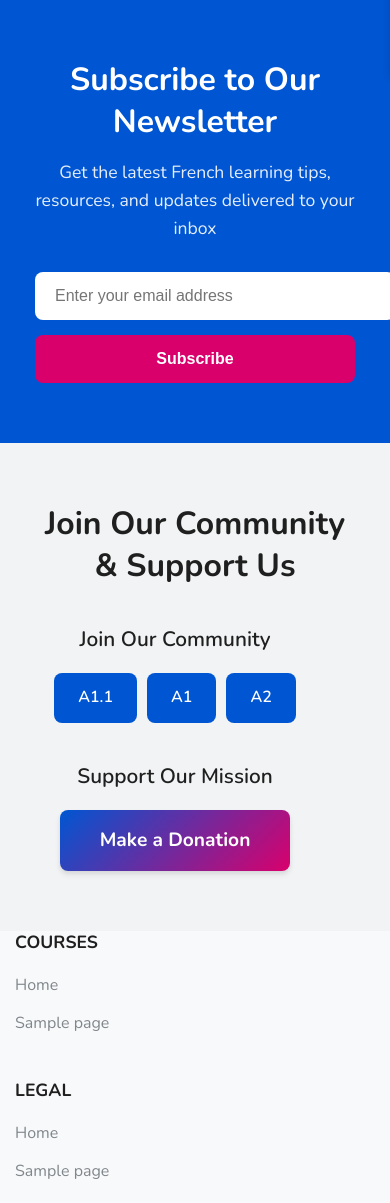
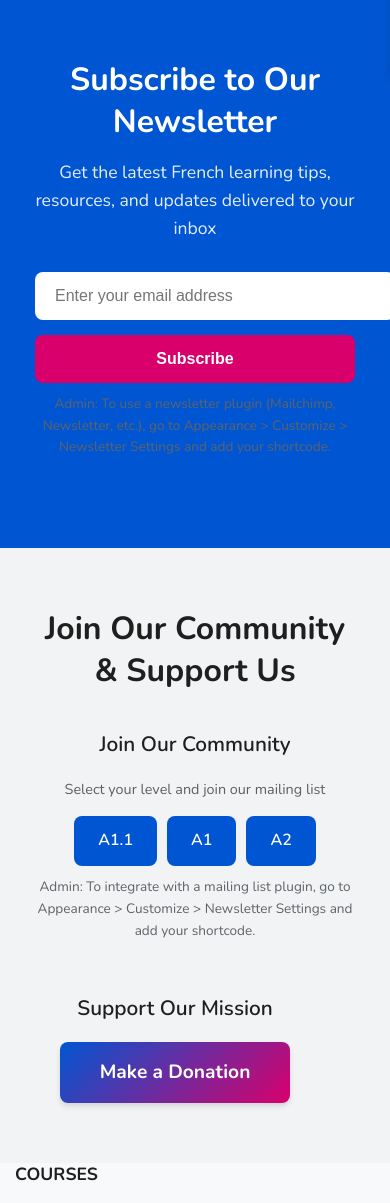
Before and after one commit to ellyj164/nerw, a WordPress theme: template wp-content/themes/them-main/404.php in a window 390 px wide. Shown: the part 764-1967 px from the top of the page. Run offline with PHP 8.4 and a stand-in for WordPress, Linux system fonts and the light colour scheme; the site name, menu and one post (Sample post) are stand-ins, and other content is empty; some libraries are stand-ins or nearby versions.

Commit message:
Fix hero video on mobile, add newsletter plugin support, ensure translator visible on mobile, update booking email
Co-authored-by: ellyj164 <226191809+ellyj164@users.noreply.github.com>

```diff
--- a/wp-content/themes/them-main/assets/css/main.css
+++ b/wp-content/themes/them-main/assets/css/main.css
@@ -2867,10 +2867,22 @@ body.translated-rtl {
         padding: 120px 20px;
     }
 
-    /* Mobile responsive video */
+    /* Mobile responsive video - Ensure video displays */
     .hero-video {
         object-fit: cover;
         object-position: center center;
+        /* Force video to display on mobile */
+        display: block !important;
+        width: 100% !important;
+        height: 100% !important;
+        /* Ensure video wrapper is visible */
+    }
+
+    .hero-video-wrapper {
+        display: block !important;
+        position: absolute !important;
+        width: 100% !important;
+        height: 100% !important;
     }
 
     .hero-video-overlay {
@@ -2901,6 +2913,13 @@ body.translated-rtl {
 
     .header-actions {
         gap: 8px;
+    }
+
+    /* Ensure Google Translate widget is visible on mobile */
+    .google-translate-widget,
+    #google_translate_widget_container {
+        display: flex !important;
+        visibility: visible !important;
     }
 
     /* Make Google Translate widget more compact on mobile */
--- a/wp-content/themes/them-main/footer.php
+++ b/wp-content/themes/them-main/footer.php
@@ -4,12 +4,31 @@
             <div class="container">
                 <h3><?php esc_html_e( 'Subscribe to Our Newsletter', 'french-practice-hub' ); ?></h3>
                 <p><?php esc_html_e( 'Get the latest French learning tips, resources, and updates delivered to your inbox', 'french-practice-hub' ); ?></p>
+
+                <?php
+                // Check if a newsletter plugin shortcode is defined
+                $newsletter_shortcode = get_theme_mod( 'fph_newsletter_shortcode', '' );
+
+                if ( ! empty( $newsletter_shortcode ) ) {
+                    // Use admin-configured newsletter plugin shortcode
+                    echo '<div class="newsletter-plugin-wrapper">';
+                    echo do_shortcode( $newsletter_shortcode );
+                    echo '</div>';
+                } else {
+                    // Default built-in newsletter form
+                    ?>
                     <form class="newsletter-form" action="<?php echo esc_url( admin_url( 'admin-post.php' ) ); ?>" method="post">
                         <?php wp_nonce_field( 'newsletter_subscribe', 'newsletter_nonce' ); ?>
                         <input type="hidden" name="action" value="newsletter_subscribe">
                         <input type="email" name="newsletter_email" placeholder="<?php esc_attr_e( 'Enter your email address', 'french-practice-hub' ); ?>" required>
                         <button type="submit"><?php esc_html_e( 'Subscribe', 'french-practice-hub' ); ?></button>
                     </form>
+                    <p class="newsletter-admin-note" style="font-size: 0.85em; color: var(--text-secondary); margin-top: 10px;">
+                        <?php esc_html_e( 'Admin: To use a newsletter plugin (Mailchimp, Newsletter, etc.), go to Appearance > Customize > Newsletter Settings and add your shortcode.', 'french-practice-hub' ); ?>
+                    </p>
+                    <?php
+                }
+                ?>
             </div>
         </section>
 
@@ -20,11 +39,30 @@
                 <div class="cta-buttons-container">
                     <div class="cta-button-group">
                         <h4><?php esc_html_e( 'Join Our Community', 'french-practice-hub' ); ?></h4>
+                        <p style="font-size: 0.9em; margin-bottom: 15px;"><?php esc_html_e( 'Select your level and join our mailing list', 'french-practice-hub' ); ?></p>
+                        <?php
+                        // Check if a join community plugin shortcode is defined
+                        $join_community_shortcode = get_theme_mod( 'fph_join_community_shortcode', '' );
+
+                        if ( ! empty( $join_community_shortcode ) ) {
+                            // Use admin-configured plugin shortcode
+                            echo '<div class="join-community-plugin-wrapper">';
+                            echo do_shortcode( $join_community_shortcode );
+                            echo '</div>';
+                        } else {
+                            // Default community buttons
+                            ?>
                             <div class="community-buttons">
                                 <a href="<?php echo esc_url( fph_get_safe_category_link( 'Kids, A1.1 (Pre-Beginner)' ) ); ?>" class="community-btn">A1.1</a>
                                 <a href="<?php echo esc_url( fph_get_safe_category_link( 'Kids, A1 (Beginner)' ) ); ?>" class="community-btn">A1</a>
                                 <a href="<?php echo esc_url( fph_get_safe_category_link( 'Kids, A2 (Pre-Intermediate)' ) ); ?>" class="community-btn">A2</a>
                             </div>
+                            <p class="community-admin-note" style="font-size: 0.85em; color: var(--text-secondary); margin-top: 10px;">
+                                <?php esc_html_e( 'Admin: To integrate with a mailing list plugin, go to Appearance > Customize > Newsletter Settings and add your shortcode.', 'french-practice-hub' ); ?>
+                            </p>
+                            <?php
+                        }
+                        ?>
                     </div>
                     <div class="cta-button-group">
                         <h4><?php esc_html_e( 'Support Our Mission', 'french-practice-hub' ); ?></h4>
--- a/wp-content/themes/them-main/functions.php
+++ b/wp-content/themes/them-main/functions.php
@@ -1383,8 +1383,8 @@ add_action( 'wp_ajax_nopriv_fph_submit_booking', 'fph_handle_booking_submission'
  * Send booking notification email
  */
 function fph_send_booking_notification( $booking_data ) {
-    // Get admin email, with fallback
-    $to = get_option( 'admin_email', 'contact@frenchpracticehub.com' );
+    // Send to booking email as specified in requirements
+    $to = 'booking@frenchpracticehub.com';
 
     // Allow filtering of notification email
     $to = apply_filters( 'fph_booking_notification_email', $to );
@@ -1778,3 +1778,50 @@ function fph_handle_newsletter_subscribe() {
 }
 add_action( 'admin_post_nopriv_newsletter_subscribe', 'fph_handle_newsletter_subscribe' );
 add_action( 'admin_post_newsletter_subscribe', 'fph_handle_newsletter_subscribe' );
+
+/**
+ * Add Newsletter Plugin Settings to Theme Customizer
+ */
+function fph_newsletter_customizer( $wp_customize ) {
+    // Add Newsletter Settings Section
+    $wp_customize->add_section( 'fph_newsletter_settings', array(
+        'title'       => __( 'Newsletter Settings', 'french-practice-hub' ),
+        'priority'    => 160,
+        'description' => __( 'Configure newsletter and join community plugin integration. Leave empty to use default forms.', 'french-practice-hub' ),
+    ) );
+
+    // Newsletter Shortcode Setting
+    $wp_customize->add_setting( 'fph_newsletter_shortcode', array(
+        'default'           => '',
+        'sanitize_callback' => 'wp_kses_post',
+        'transport'         => 'refresh',
+    ) );
+
+    $wp_customize->add_control( 'fph_newsletter_shortcode', array(
+        'label'       => __( 'Newsletter Plugin Shortcode', 'french-practice-hub' ),
+        'description' => __( 'Enter the shortcode for your newsletter plugin (e.g., [newsletter_form] or [mc4wp_form id="123"]). Leave empty to use the default form.', 'french-practice-hub' ),
+        'section'     => 'fph_newsletter_settings',
+        'type'        => 'textarea',
+        'input_attrs' => array(
+            'placeholder' => '[newsletter_form] or [mc4wp_form id="123"]',
+        ),
+    ) );
+
+    // Join Community Shortcode Setting
+    $wp_customize->add_setting( 'fph_join_community_shortcode', array(
+        'default'           => '',
+        'sanitize_callback' => 'wp_kses_post',
+        'transport'         => 'refresh',
+    ) );
+
+    $wp_customize->add_control( 'fph_join_community_shortcode', array(
+        'label'       => __( 'Join Community Plugin Shortcode', 'french-practice-hub' ),
+        'description' => __( 'Enter the shortcode for your mailing list subscription (e.g., [newsletter_subscribe] or custom form shortcode). Leave empty to use default buttons.', 'french-practice-hub' ),
+        'section'     => 'fph_newsletter_settings',
+        'type'        => 'textarea',
+        'input_attrs' => array(
+            'placeholder' => '[newsletter_subscribe] or custom shortcode',
+        ),
+    ) );
+}
+add_action( 'customize_register', 'fph_newsletter_customizer' );
```
Lines whose indentation alone changed are shown as unchanged.
